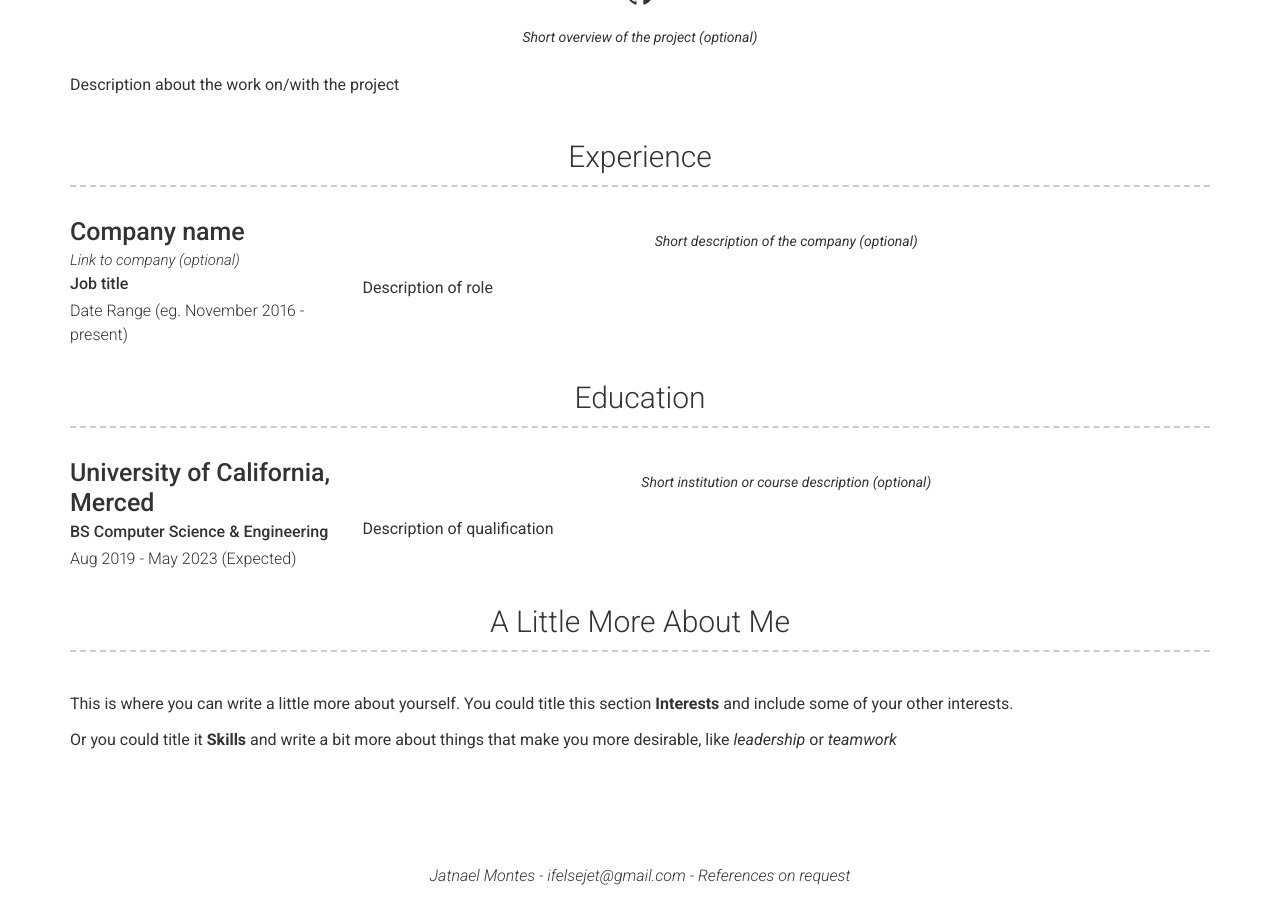
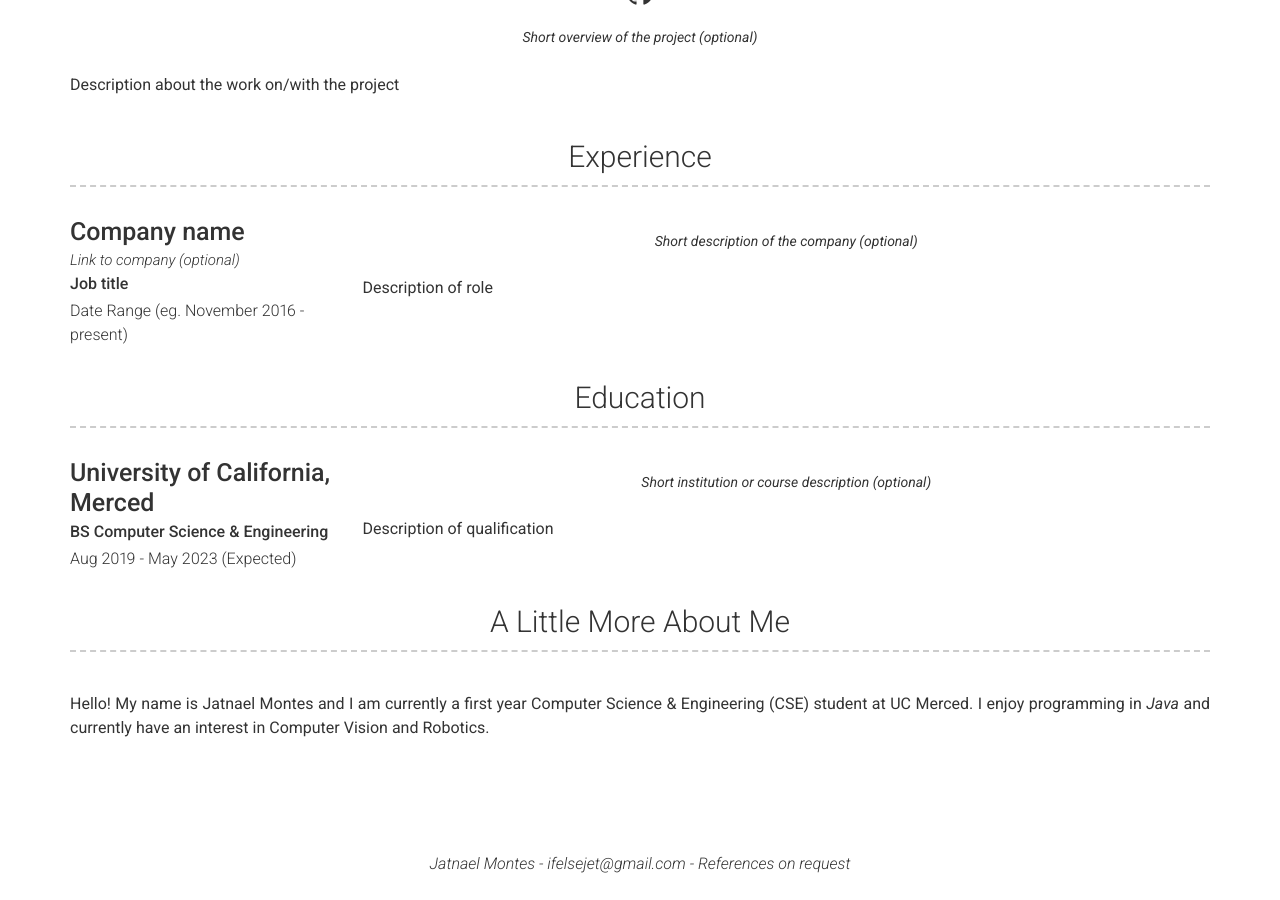
Before and after one commit to ifelsejet/ifelsejet.github.io, a Jekyll site: the page built from index.md, in a window 1280 px wide and 900 px high, scrolled down 709 px. Built offline with Jekyll 4.4.1, drawn with Linux system fonts in a browser that asks for light colours.

Commit message:
Added about me section

```diff
--- a/_config.yml
+++ b/_config.yml
@@ -38,9 +38,9 @@ about_content: | # this will include new lines to allow paragraphs
 # More Section
 # more_title: A Little More About Me #(Use this to override about more section title)
 more_content: | # this will include new lines to allow paragraphs
-  This is where you can write a little more about yourself. You could title this section **Interests** and include some of your other interests.
+  Hello! My name is Jatnael Montes and I am currently a first year Computer Science & Engineering (CSE) student at UC Merced.
+  I enjoy programming in *Java* and currently have an interest in Computer Vision and Robotics.
 
-  Or you could title it **Skills** and write a bit more about things that make you more desirable, like *leadership* or *teamwork*
 
 # Footer
 footer_show_references: true
```
